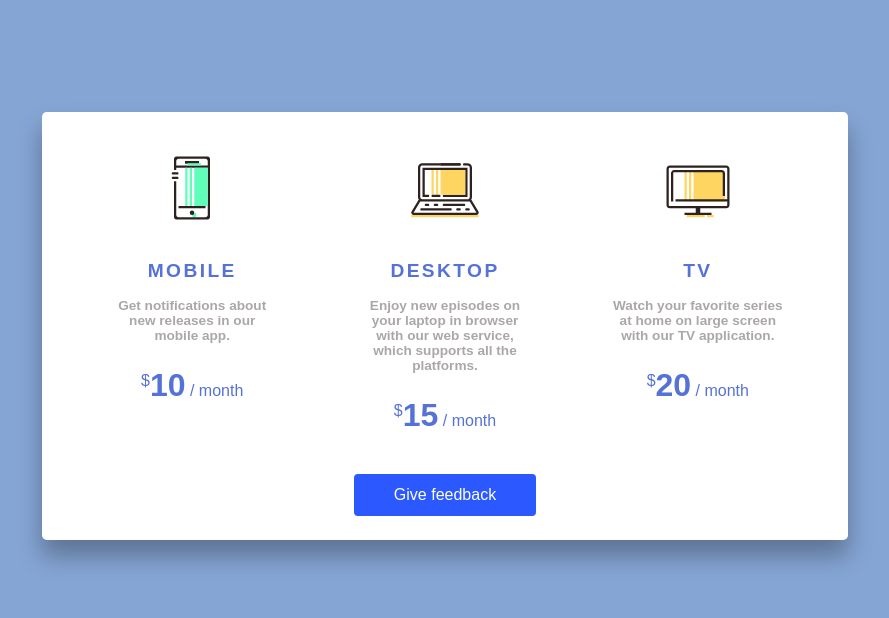
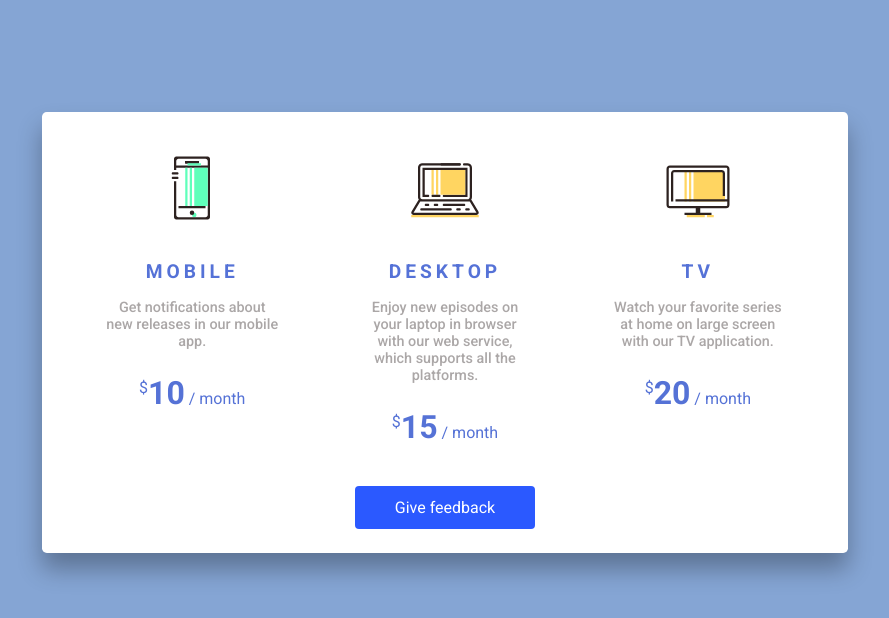
Before and after one commit to antony-develop/stest_layout, a plain HTML site: page index.html in a window 1280 px wide. Shown: the whole page, without its empty margins (195-1084 px from the left). Drawn offline with Linux system fonts and the light colour scheme.

Commit message:
change font to roboto

```diff
--- a/styles.scss
+++ b/styles.scss
@@ -1,6 +1,6 @@
 body {
   background: #85a5d4;
-  font-family: sans-serif;
+  font-family: roboto, sans-serif;
 }
 
 .container {
@@ -42,7 +42,7 @@ body {
   .title {
     color: #5572d7;
     text-transform: uppercase;
-    letter-spacing: 0.15rem;
+    letter-spacing: 0.25rem;
     font-size: 1.2em;
     margin: 1rem 0;
     font-weight: bold;
@@ -50,8 +50,8 @@ body {
 
   .description {
     color: #aba7a7;
-    font-weight: bold;
-    font-size: 0.85rem;
+    font-weight: 500;
+    font-size: 0.9rem;
   }
 
   .price {
```
Also changed, not shown: styles.css.
